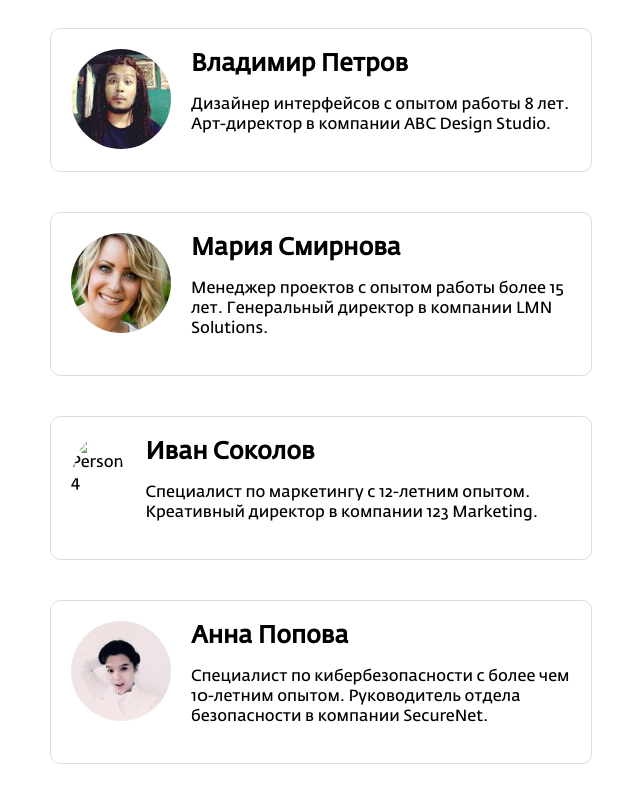
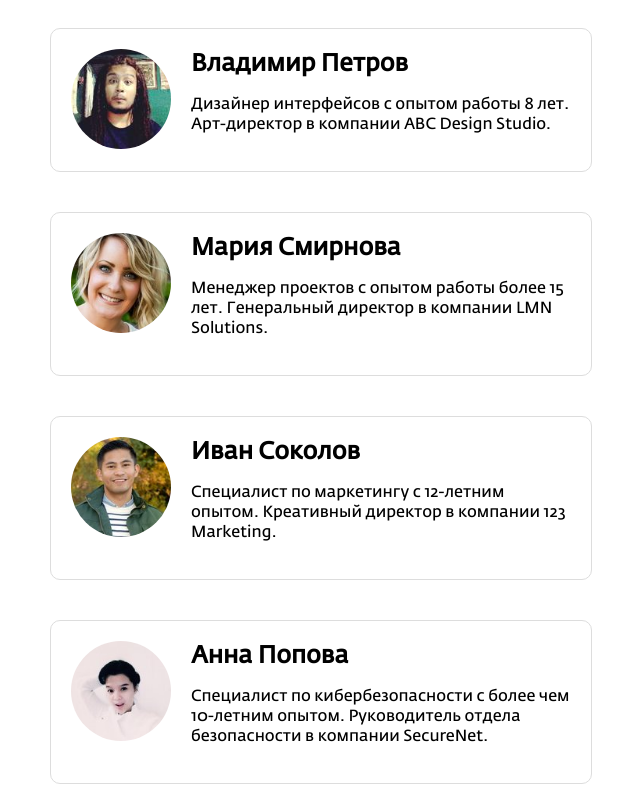
Before and after one commit to kabanpunk/startup-bot-webapp, a plain HTML site: page index.html in a window 1280 px wide. Shown: the top 800 px of the page, without its empty margins (319-959 px from the left). Drawn offline with Linux system fonts and the light colour scheme.

Commit message:
a little fix image name

```diff
--- a/index.html
+++ b/index.html
@@ -23,7 +23,7 @@
         </div>
 
         <div class="person-block">
-            <img src="images/m3.jpg" alt="Person 4">
+            <img src="images/m4.jpg" alt="Person 4">
             <div class="text-block">
                 <h2>Иван Соколов</h2>
                 <p>Специалист по маркетингу с 12-летним опытом. Креативный директор в компании 123 Marketing.</p>
```
